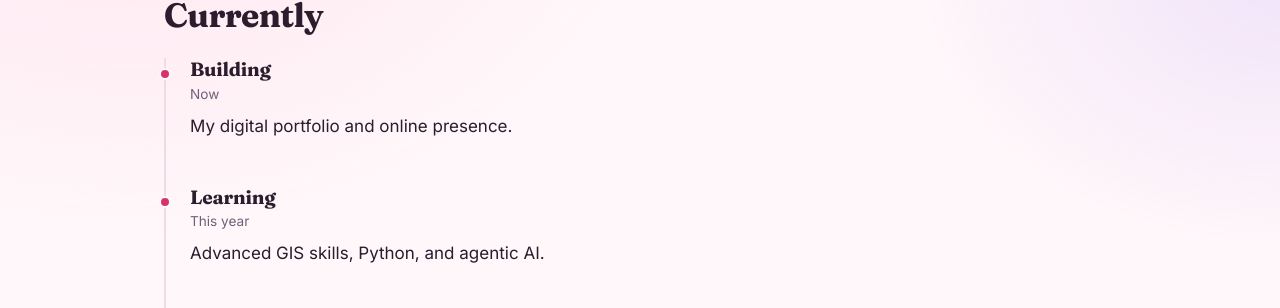
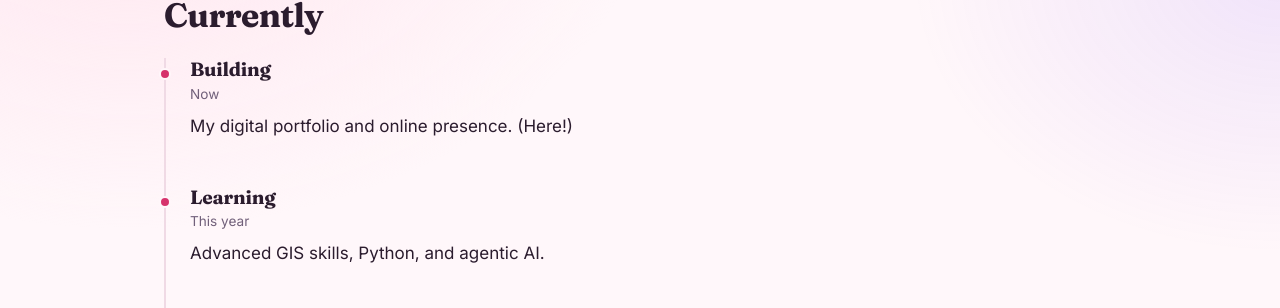
Before and after one commit to Bree-B/Bree-B.GitHub.io, a Jekyll site: the page built from index.md, in a window 1280 px wide and 900 px high, scrolled down 622 px. Shown: the part 306-614 px from the top of the window. Built offline with Jekyll 4.4.1, drawn with Linux system fonts in a browser that asks for light colours.

Commit message:
Update index.md

```diff
--- a/index.md
+++ b/index.md
@@ -52,7 +52,7 @@ description: >-
     <li>
       <h3>Building</h3>
       <span class="when">Now</span>
-      <p>My digital portfolio and online presence.</p>
+      <p>My digital portfolio and online presence. (Here!)</p>
     </li>
     <li>
       <h3>Learning</h3>
```
